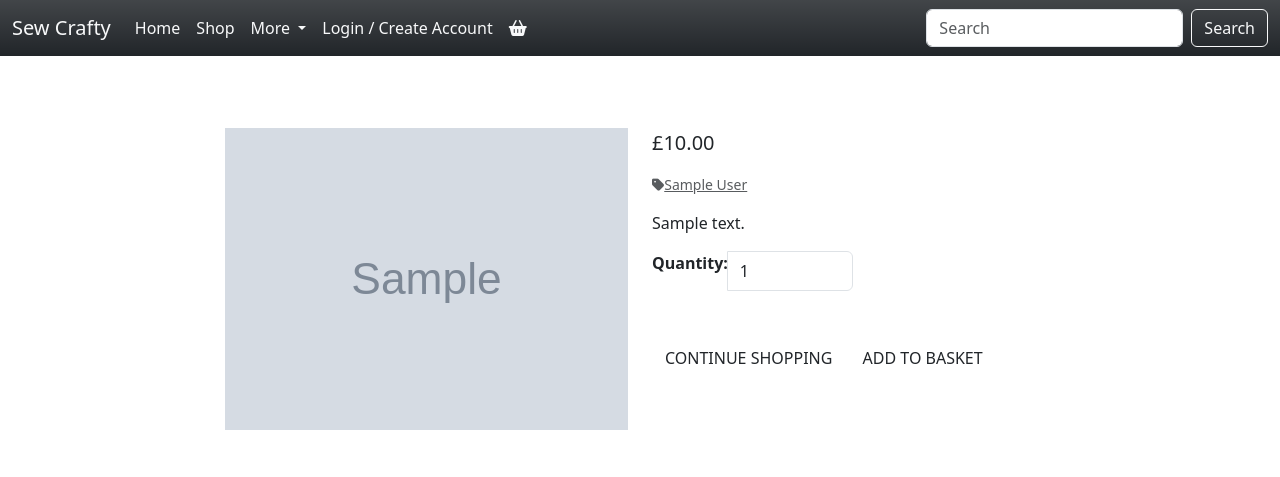
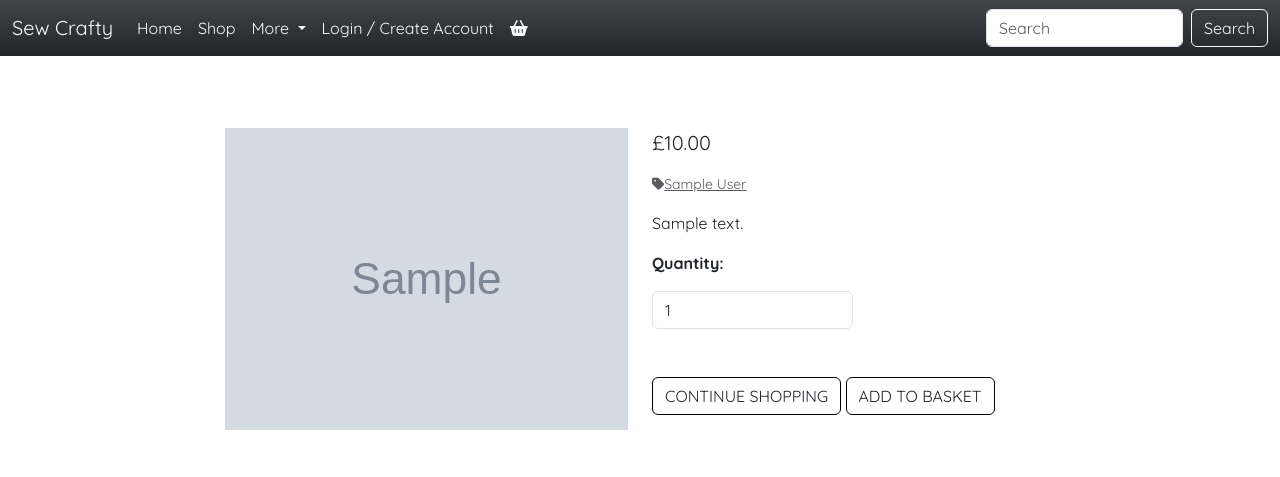
Before and after one commit to Cleg83/sew_crafty, a Django app: page /shop/1/ in a window 1280 px wide. Shown: the top 477 px of the page. Run offline with Django 5.2, Linux system fonts and the light colour scheme; tables that the repository leaves empty hold one stand-in row (values such as "Sample post"); grey boxes marked "Sample" are stand-in pictures; some libraries are stand-ins or nearby versions.

Commit message:
Add styling to basket and start re-styling shop item info page

```diff
--- a/shop/templates/shop/shop_item_info.html
+++ b/shop/templates/shop/shop_item_info.html
@@ -37,10 +37,7 @@
                         <div class="form-row">
                             <div class="col-12">
                                 <div class="form-group w-50">
-                                    <div class="input-group">
-                                        <div class="input-group-prepend">
-                                            <p><strong>Quantity:</strong></p>
-                                        </div>
+                                        <p><strong>Quantity:</strong></p>
                                         <input class="form-control qty_input" type="number"
                                             name="quantity" value="1" min="1" max="99"
                                             data-item_id="{{ shop_item.id }}"
@@ -49,10 +46,10 @@
                                 </div>
                             </div>
                             <div class="col{% if s %}-12 mt-2{% endif %}">
-                                <a href="{% url 'shop' %}" class="btn mt-5">
+                                <a href="{% url 'shop' %}" class="btn mt-5 basket-button">
                                     <span class="text-uppercase">Continue Shopping</span>
                                 </a>
-                                <input type="submit" class="btn text-uppercase mt-5" value="Add to Basket">
+                                <input type="submit" class="btn basket-button text-uppercase mt-5" value="Add to Basket">
                             </div>
                             <input type="hidden" name="redirect_url" value="{{ request.path }}">
                         </div>
--- a/static/css/base.css
+++ b/static/css/base.css
@@ -3,12 +3,24 @@ html {
 }
 
 body {
-    /* height: calc(100vh - 56px); */
-    /* overflow: hidden; */
+    font-family: 'Quicksand', sans-serif;
 }
+
+/* from Bulma */
+/* .icon {
+    align-items: center;
+    display: inline-flex;
+    justify-content: center;
+    height: 1.5rem;
+    width: 1.5rem;
+} */
 
 .text-align-left {
     text-align: left;
+}
+
+.font-large {
+    font-size: 1.5rem;
 }
 
 /* Container to hold the background image */
@@ -64,6 +76,11 @@ body {
     }
 }
 
+/* .message-container {
+    margin-top: 80px;
+    z-index: 99999999999;
+} */
+
 .navbar-toggler {
     background-color: #f8f9fa;
 }
@@ -105,3 +122,7 @@ body {
 .event-description {
     padding: 10px;
 }
+
+.basket-button {
+    border: 1px solid #000;
+}
```
